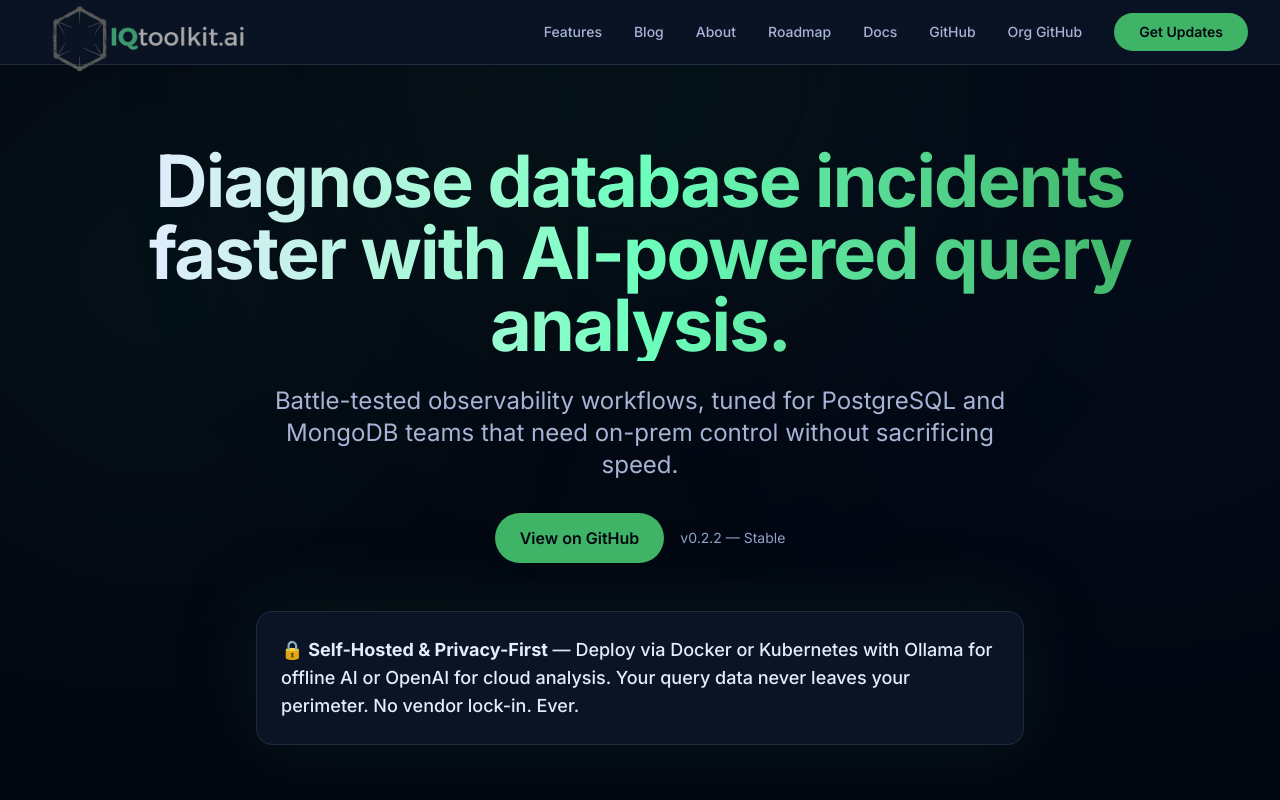
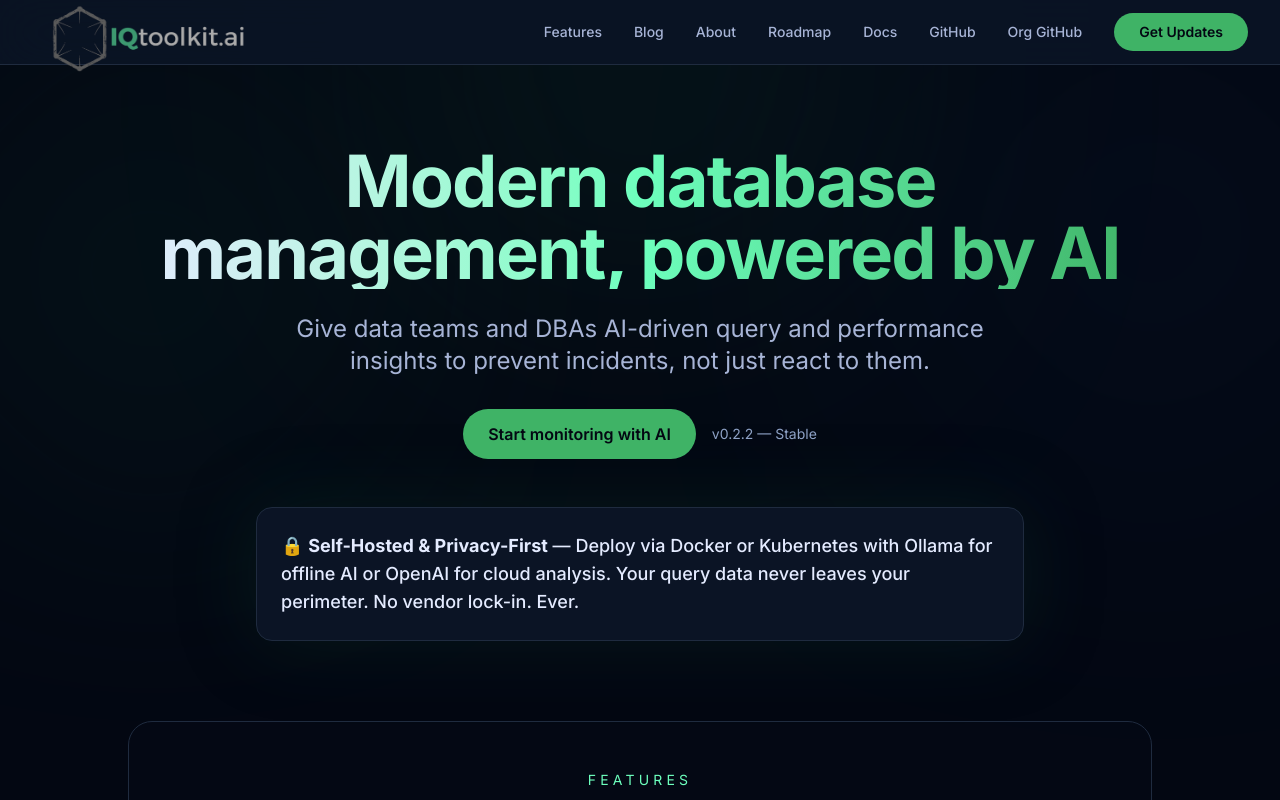
Before and after one commit to iqtoolkit/iqtoolkit.ai, a Next.js app: page / in a window 1280 px wide. Shown: the top 800 px of the page. Built offline with nearby package versions, Linux system fonts and the light colour scheme.

Commit message:
fix: update hero section text to better reflect AI-driven database management features

```diff
--- a/app/page.tsx
+++ b/app/page.tsx
@@ -163,12 +163,12 @@ export default function Home() {
           {/* Tightened Hero */}
           <div className="mb-6">
             <h1 className="bg-gradient-to-r from-[#e4ebff] via-[#6dffbd] to-[#3fb366] bg-clip-text text-5xl font-bold tracking-tight text-transparent sm:text-6xl md:text-7xl">
-              Diagnose database incidents faster with AI-powered query analysis.
+              Modern database management, powered by AI
             </h1>
           </div>
           <p className="mx-auto mb-8 max-w-3xl text-xl text-[#a7b4d6] sm:text-2xl">
-            Battle-tested observability workflows, tuned for PostgreSQL and MongoDB teams that need
-            on-prem control without sacrificing speed.
+            Give data teams and DBAs AI-driven query and performance insights to prevent incidents,
+            not just react to them.
           </p>
           <div className="mb-12 flex flex-wrap items-center justify-center gap-4">
             <a
@@ -177,7 +177,7 @@ export default function Home() {
               rel="noopener noreferrer"
               className="inline-flex items-center justify-center rounded-full border border-transparent bg-[#3fb366] px-6 py-3 text-base font-semibold text-[#030712] transition-all hover:scale-105 hover:bg-[#6dffbd]"
             >
-              View on GitHub
+              Start monitoring with AI
             </a>
             <span className="text-sm text-[#8ea2c6]">v0.2.2 — Stable</span>
           </div>
```
